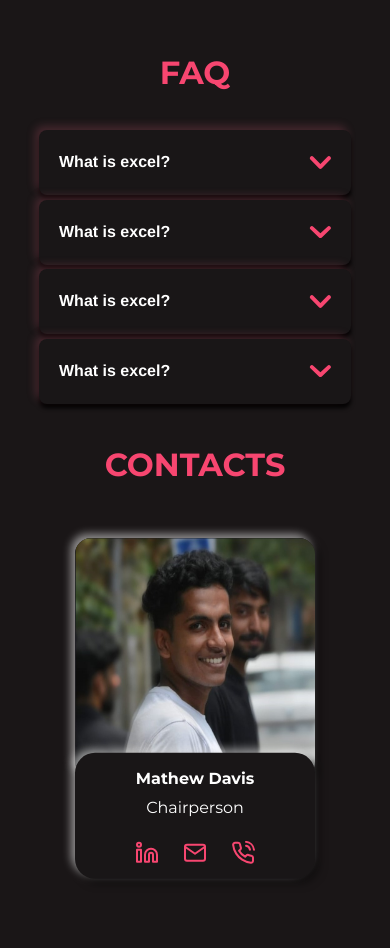
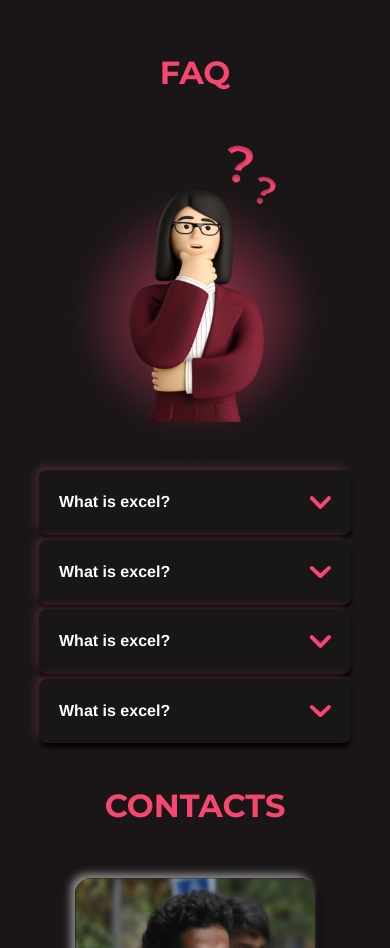
Before and after one commit to Excel2023Web/excelerate-2023, a React (Create React App) app: page / in a window 390 px wide. Shown: the part 4320-5268 px from the top of the page. Built offline with nearby package versions, Linux system fonts and the light colour scheme; no server answers.

Commit message:
added faqimg, made responsive, changed colour onclick

```diff
--- a/src/components/Accordion/Accordion.css
+++ b/src/components/Accordion/Accordion.css
@@ -40,7 +40,12 @@
     font-family: "Montserrat-Regular", Helvetica;
     line-height: normal;
 }
+.selected{
 
+    background-color: #F746701A;
+
+
+}
 .title {
     display: flex;
     justify-content: space-between;
@@ -63,6 +68,10 @@
     transition: all 0.5s cubic-bezier(1, 0, 1, 0);
 }
 
+.faqimgimg{
+    height: 21rem;
+}
+
 @media only screen and (max-width: 1300px) {}
 
 @media (min-device-width: 20px) and (max-device-width: 500px) {}
@@ -73,7 +82,14 @@
 
 @media screen and (max-width: 992px) {}
 
-@media screen and (max-width: 800px) {}
+@media screen and (max-width: 800px) {
+    .wrapper{
+        flex-direction: column-reverse;
+    }
+    .accordion{
+        width: auto;
+    }
+}
 
 @media screen and (max-width: 600px) {}
 
--- a/src/components/Accordion/Accordion.jsx
+++ b/src/components/Accordion/Accordion.jsx
@@ -4,6 +4,7 @@ import titleVectorLeft from "../../assets/svg/title_vector_left.svg";
 import titleVecotrRight from "../../assets/svg/title__vector_right.svg";
 import down from "../../assets/svg/down_arrow.svg";
 import up from "../../assets/svg/up_arrow.svg";
+import faqimg from "../../assets/png/faq.png"
 import Aos from "aos";
 
 const Accordion = () => {
@@ -28,7 +29,7 @@ const Accordion = () => {
       <div className="wrapper">
         <div className="accordion">
           {data.map((item, i) => (
-            <div data-aos="zoom-in" aos-delay="200" className="item">
+            <div data-aos="zoom-in" aos-delay="150" className={`item aos-init aos-animate ${selected === i ? 'selected' : ''}`}>
               <div className="title" onClick={() => toggle(i)}>
                 <h2>{item.question}</h2>
                 <span>
@@ -45,6 +46,7 @@ const Accordion = () => {
             </div>
           ))}
         </div>
+        <div className="faqimg"><img className="faqimgimg" alt="" src={faqimg}/></div>
       </div>
     </div>
   );
```
Also changed, not shown: src/assets/png/faq.png (added).
